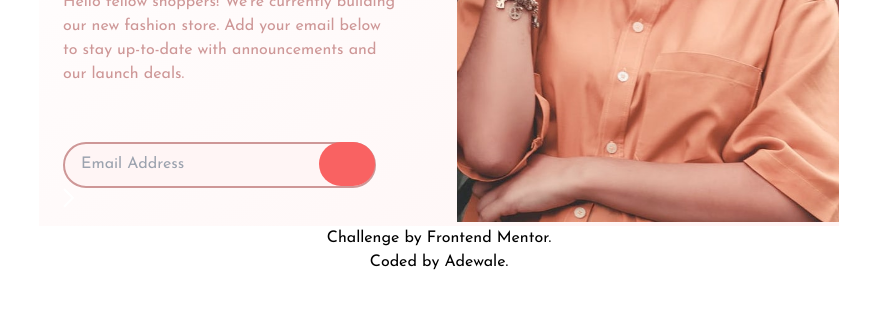
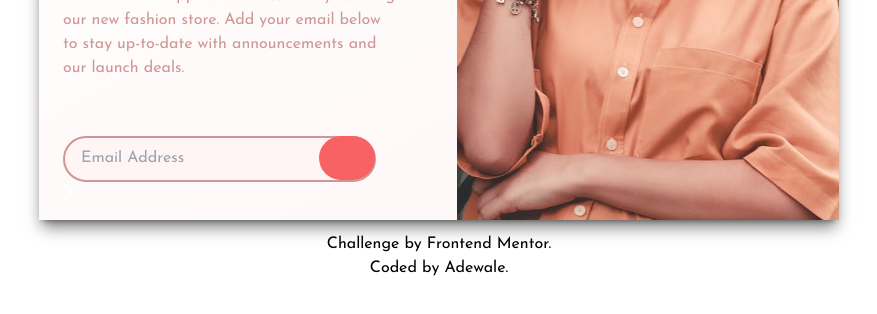
Before and after one commit to Alexworldwid/Base-Apparel-coming-soon-page, a plain HTML site: page public/index.html in a window 1280 px wide. Shown: the part 404-718 px from the top of the page, without its empty margins (201-1078 px from the left). Drawn offline with Linux system fonts and the light colour scheme; some icons are missing.

Commit message:
alex updated images

```diff
--- a/public/index.html
+++ b/public/index.html
@@ -12,7 +12,7 @@
 
 </head>
 <body class="flex flex-col  items-center h-screen md:justify-center">
-  <main class="bg-gradient-to-br from-linear1Color1 to-linear1Color2 flex flex-col justify-center w-96 md:grid grid-cols-2 md:gap-9 auto-rows-[100px] md:w-[800px]">
+  <main class="bg-gradient-to-br from-linear1Color1 to-linear1Color2 shadow-lg shadow-black/50 flex flex-col justify-center w-96 md:grid grid-cols-2 md:gap-9 auto-rows-[100px] md:w-[800px]">
 
     <!-- logo -->
     <div class="p-8 row-span-1">
@@ -20,9 +20,9 @@
     </div>
 
     <!-- hero img -->
-    <div class="m-auto md:row-span-4 md:h-auto">
-      <img class="md:hidden " src="images/hero-mobile.jpg" alt="hero">
-      <img class="hidden md:block" src="images/hero-desktop.jpg" alt="hero-medium screen">
+    <div class="md:row-span-4 h-auto">
+      <img class="md:hidden w-full" src="images/hero-mobile.jpg" alt="hero">
+      <img class="hidden md:block h-full" src="images/hero-desktop.jpg" alt="hero-medium screen">
     </div>
 
     <!-- intro -->
@@ -47,7 +47,7 @@
 
   </main>
 
-  <footer>
+  <footer class="mt-3">
     <p class="text-center">
       Challenge by <a href="https://www.frontendmentor.io?ref=challenge" target="_blank">Frontend Mentor</a>.
       <br>Coded by <a href="#">Adewale</a>.
```
Also changed, not shown: public/styles.css.
